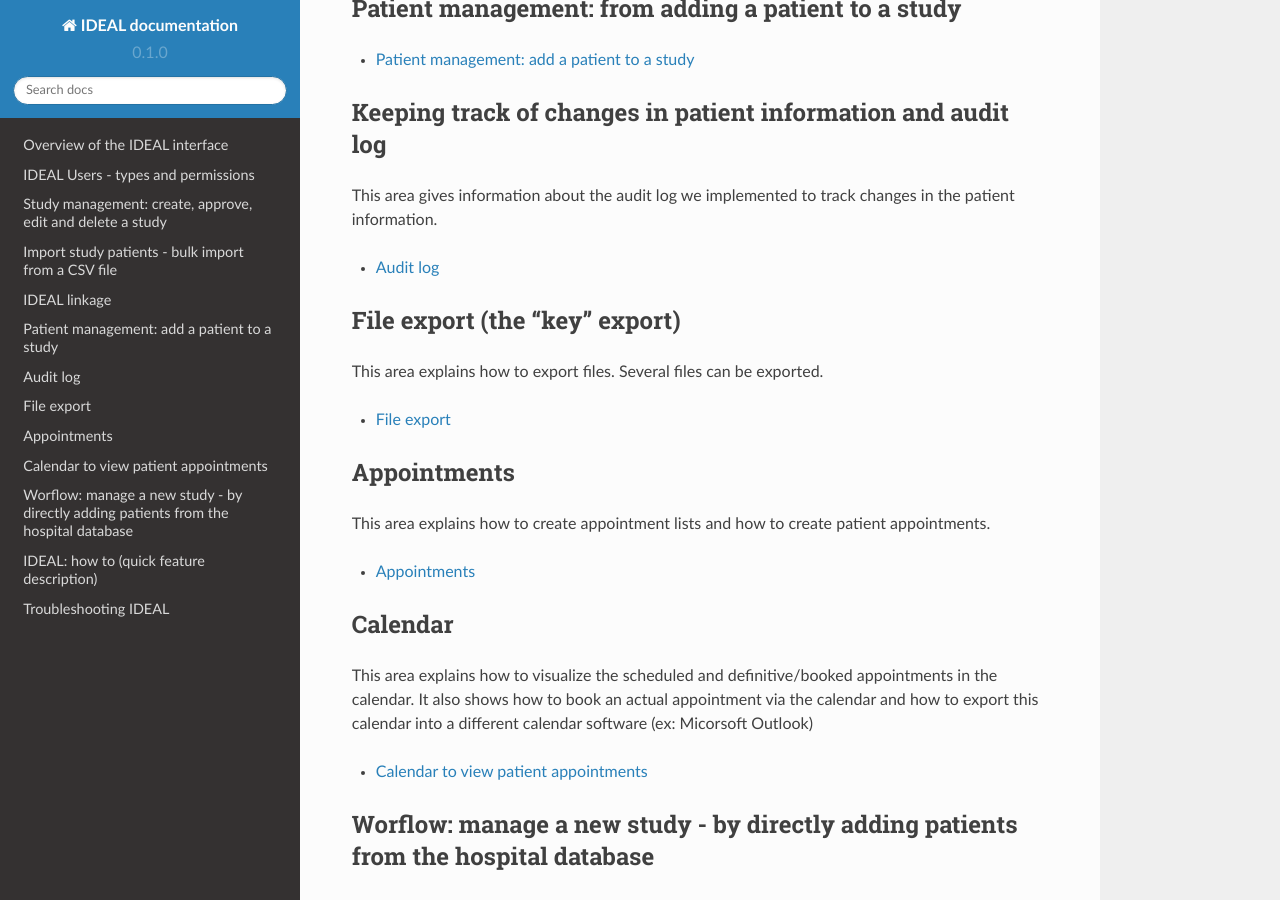
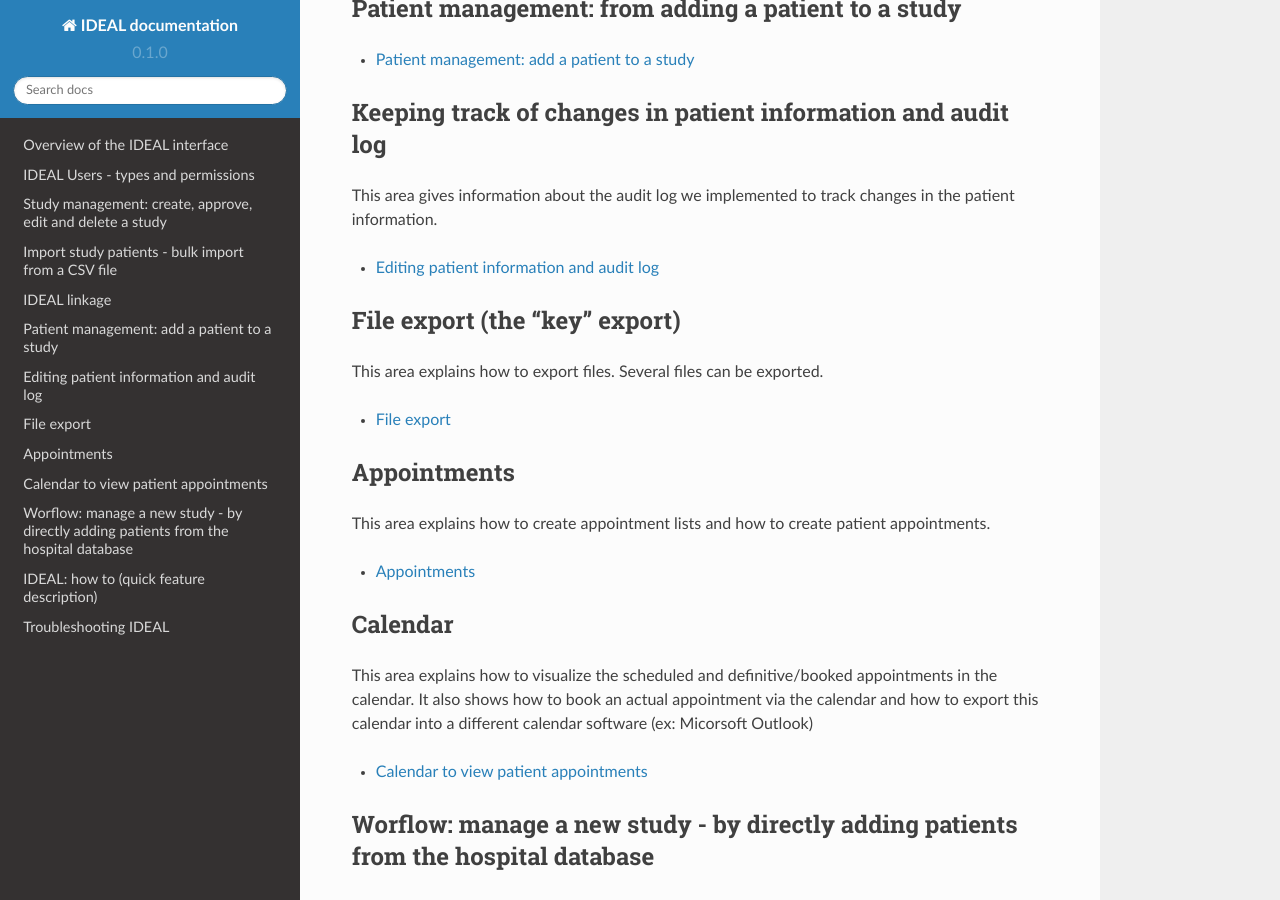
Before and after one commit to Nynuphar/IDEAL-doc, a Sphinx documentation site: the page built from docs/source/index.rst, in a window 1280 px wide and 900 px high, scrolled down 1586 px. Built offline with Sphinx 7.4.7 and the Read the Docs theme 2.0.0, drawn with Linux system fonts in a browser that asks for light colours.

Commit message:
Update auditlog.rst

```diff
--- a/docs/source/auditlog.rst
+++ b/docs/source/auditlog.rst
@@ -1,5 +1,5 @@
-Audit log
-############
+Editing patient information and audit log
+############################################
 
 The audit log tracks the any change which happen at the Study level. For example, if a patient's address is edited, this will be tracked.
 
```
Also changed, not shown: other parts of docs/source/auditlog.rst (+3 -0 lines).
